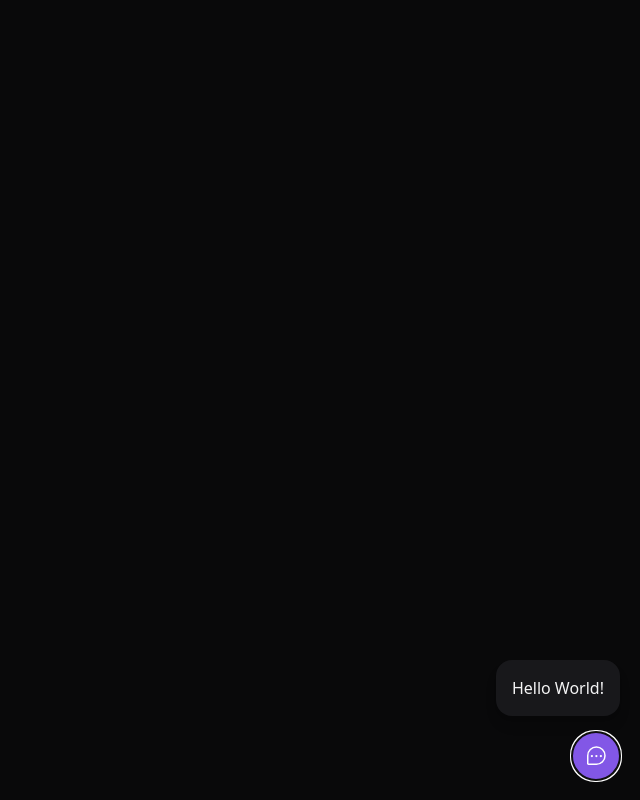
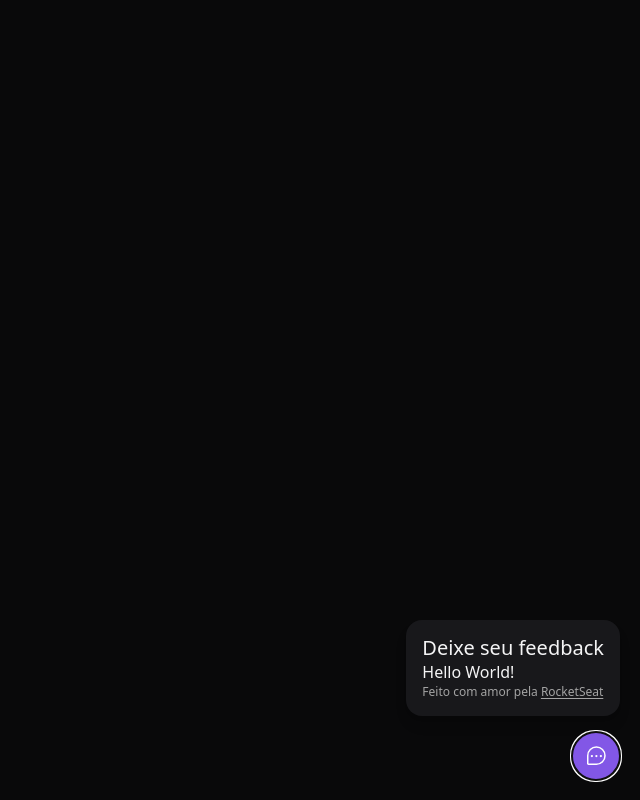
Before and after one commit to 0lucasferrari/NLWReturn, a React (Vite) app in the folder web/: page / in a window 1280 px wide. Both pictures are taken after a click on the button "Feedback". Shown: the whole page, without its empty margins (640-1280 px from the left). Built offline with nearby package versions, Linux system fonts and the light colour scheme.

Commit message:
Makes adjustements to the WidgetForm component

```diff
--- a/web/src/components/WidgetForm.tsx
+++ b/web/src/components/WidgetForm.tsx
@@ -1,15 +1,13 @@
 export function WidgetForm() {
     return (
-        <div className="bg-zinc-900
-         relative
-         p-4 rounded-2xl
-         mb-4 flex-col
-         items-center
-         shadow-lg
-         w-[calc(100vw-2rem)]
-         md:w-auto
-         ">
-            Hello World!
+        <div className="bg-zinc-900 relative p-4 rounded-2xl mb-4 flex-col items-center shadow-lg w-[calc(100vw-2rem)] md:w-auto">
+            <header className="text-xl leading-6">Deixe seu feedback</header>
+
+            <p>Hello World!</p>
+
+            <footer className="text-xs text-neutral-400">
+                Feito com amor pela <a href="http://rocketseat.com.br" className="underline underline-offset-2">RocketSeat</a>
+            </footer>
         </div>
     )
 }
```
